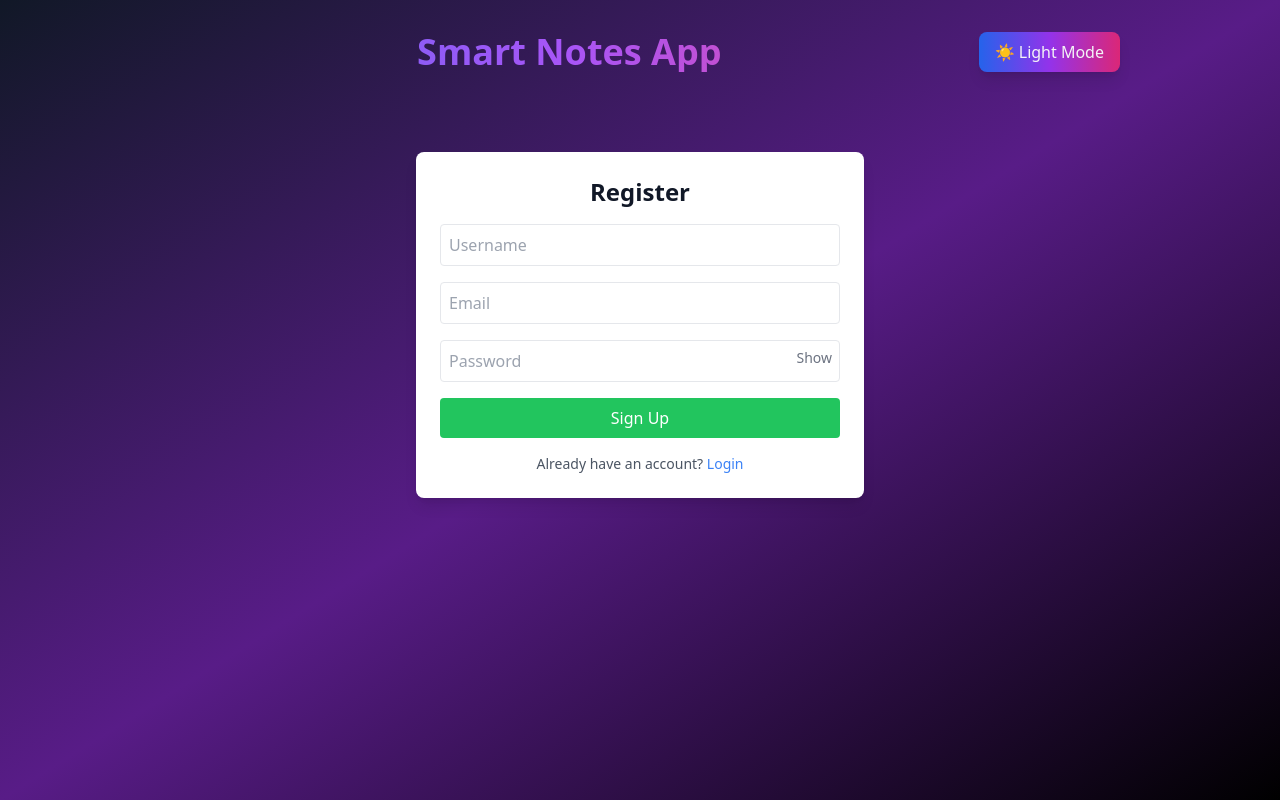
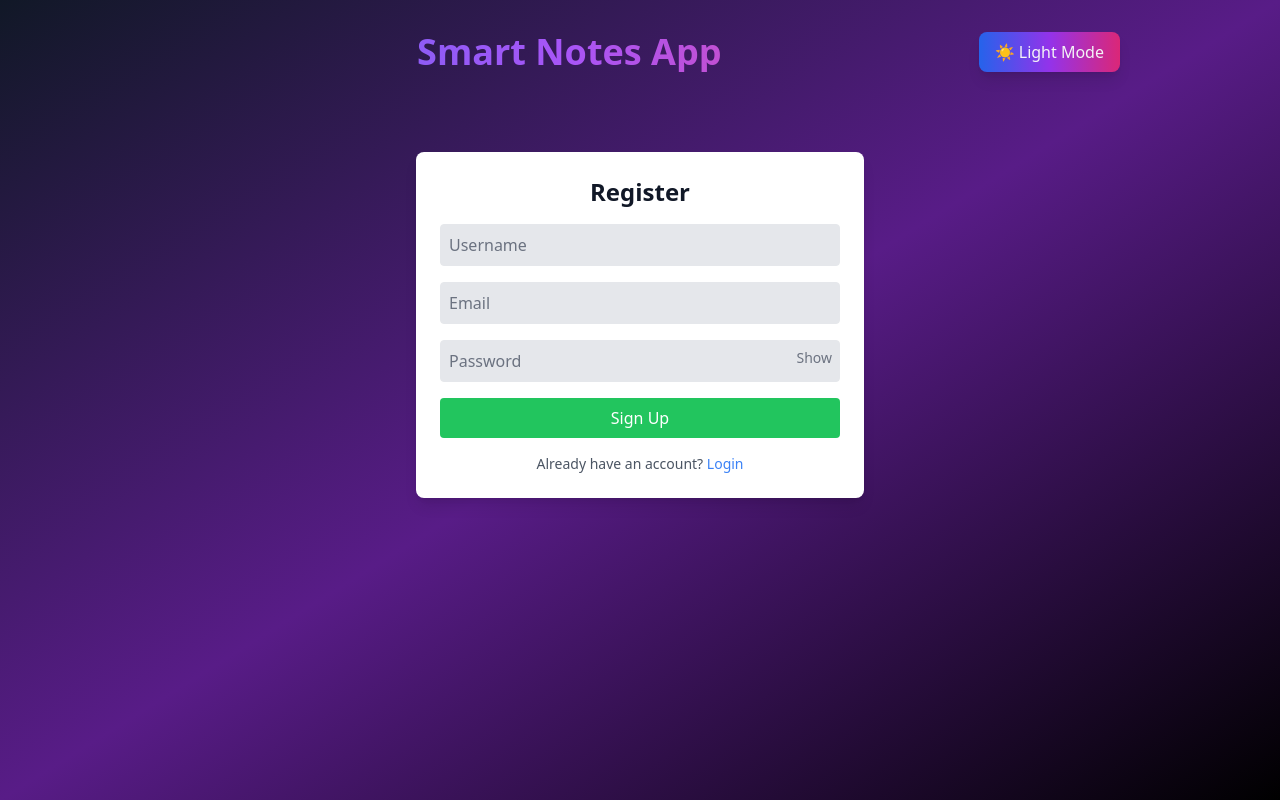
Before and after one commit to Nageshwar-Bedge/SmartNoteApp, a React (Create React App) app in the folder frontend/: page /register in a window 1280 px wide. Built offline with nearby package versions, Linux system fonts and the light colour scheme.

Commit message:
fix(UI): set input text to black in dark mode for Login and Register forms

```diff
--- a/frontend/src/auth/Login.jsx
+++ b/frontend/src/auth/Login.jsx
@@ -80,7 +80,7 @@ function Login({ setToken }) {
   placeholder="Email"
   value={email}
   onChange={(e) => setEmail(e.target.value)}
-          className="w-full p-2 border rounded dark:bg-gray-700 dark:text-white"
+  className="w-full p-2 border rounded bg-gray-200 text-black placeholder-gray-500 focus:outline-none focus:ring-2 focus:ring-blue-500"
   required
 />
 
@@ -90,7 +90,7 @@ function Login({ setToken }) {
     placeholder="Password"
     value={password}
     onChange={(e) => setPassword(e.target.value)}
-            className="w-full p-2 border rounded dark:bg-gray-700 dark:text-white"
+    className="w-full p-2 border rounded bg-gray-200 text-black placeholder-gray-500 focus:outline-none focus:ring-2 focus:ring-blue-500"
     required
   />
   <button
@@ -101,6 +101,7 @@ function Login({ setToken }) {
     {showPassword ? "Hide" : "Show"}
   </button>
 </div>
+
 
         <button
           type="submit"
--- a/frontend/src/auth/Register.jsx
+++ b/frontend/src/auth/Register.jsx
@@ -34,7 +34,7 @@ function Register() {
 
     setLoading(true);
     try {
-      await registerUser(form); // ✅ using authService
+      await registerUser(form);
       toast.success("Registration successful! Please login.");
       navigate("/login");
     } catch (err) {
@@ -61,7 +61,7 @@ function Register() {
           placeholder="Username"
           value={form.username}
           onChange={handleChange}
-          className="w-full p-2 border rounded dark:bg-gray-700 dark:text-gray-100"
+          className="w-full p-2 border rounded bg-gray-200 text-black placeholder-gray-500 focus:outline-none focus:ring-2 focus:ring-green-500"
           required
         />
 
@@ -71,7 +71,7 @@ function Register() {
           placeholder="Email"
           value={form.email}
           onChange={handleChange}
-          className="w-full p-2 border rounded dark:bg-gray-700 dark:text-gray-100"
+          className="w-full p-2 border rounded bg-gray-200 text-black placeholder-gray-500 focus:outline-none focus:ring-2 focus:ring-green-500"
           required
         />
 
@@ -82,7 +82,7 @@ function Register() {
             placeholder="Password"
             value={form.password}
             onChange={handleChange}
-            className="w-full p-2 border rounded dark:bg-gray-700 dark:text-gray-100"
+            className="w-full p-2 border rounded bg-gray-200 text-black placeholder-gray-500 focus:outline-none focus:ring-2 focus:ring-green-500"
             required
           />
           <button
```
Lines whose indentation alone changed are shown as unchanged.
